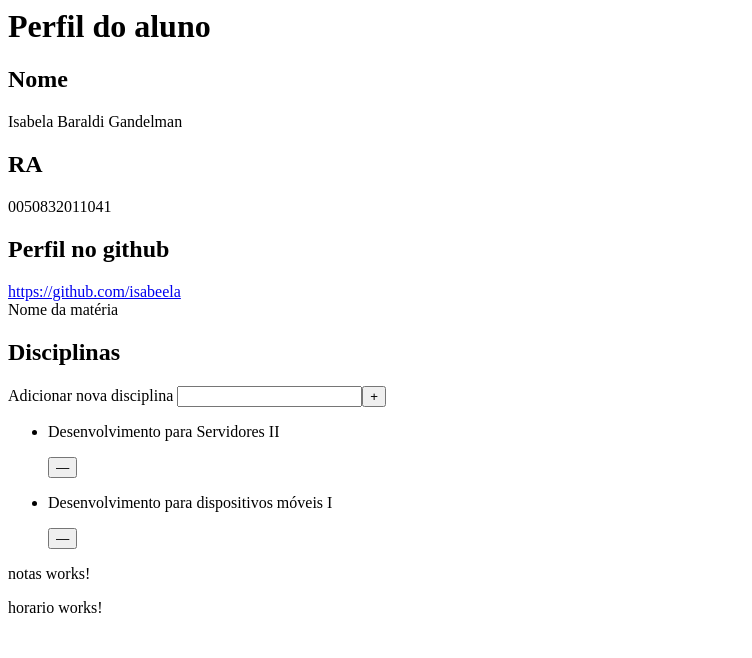
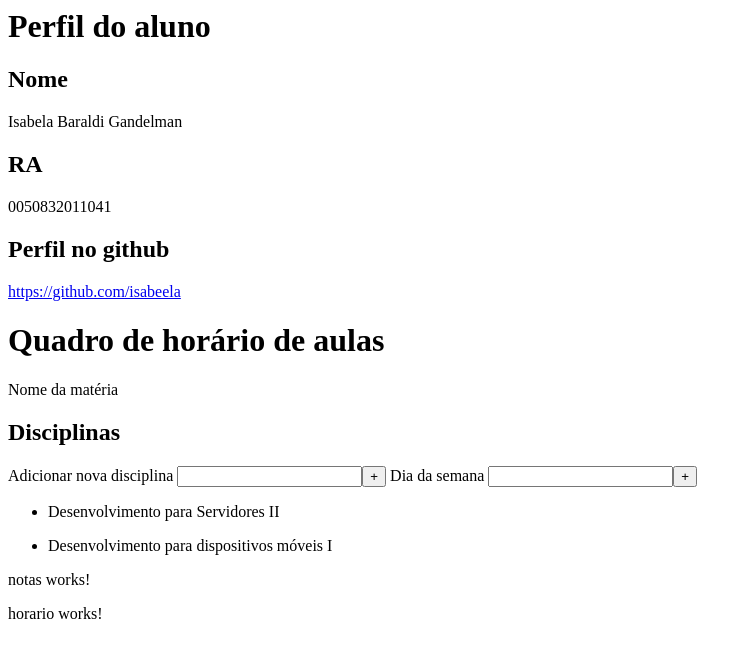
Before and after one commit to isabeela/projeto-minhas-disciplinas, an Angular app: page / in a window 1280 px wide. Shown: the top 658 px of the page, without its empty margins (0-752 px from the left). Built offline with nearby package versions, Linux system fonts and the light colour scheme.

Commit message:
3 files modified

```diff
--- a/src/app/disciplina/disciplina.component.html
+++ b/src/app/disciplina/disciplina.component.html
@@ -6,10 +6,18 @@
  <input type="submit" value="+" (click)="handleClick()">
 </label>
 
+  <label> Dia da semana
+<input type="number" [(ngModel)]="inputValue">
+ <input type="submit" value="+" (click)="handleClick()">
+</label>
+
   <ul>
     <li *ngFor="let item of manutencaoService.getList()">
       <p>{{item.name}} </p>
-      <button (click)="manutencaoService.remove(item.id)">—</button>
+    </li>
+
+    <li *ngFor="let item of manutencaoService.getDia()">
+      <p>{{item.diaSemana}} </p>
     </li>
   </ul>
 </section>
--- a/src/app/home/home.component.html
+++ b/src/app/home/home.component.html
@@ -8,3 +8,15 @@
 
   <h2> Perfil no github </h2>
   <a href="https://github.com/isabeela"> https://github.com/isabeela </a>
+
+
+</div>
+
+<div>
+
+  <h1> Quadro de horário de aulas </h1>
+
+
+
+
+</div>
--- a/src/manutencao.service.ts
+++ b/src/manutencao.service.ts
@@ -5,19 +5,36 @@ interface Subjects {
   name: String;
 }
 
+interface diaSemana {
+  ids: number;
+  diaSemana: number;
+}
+
 @Injectable()
 export class ManutencaoService {
   private list: Subjects[] = [];
+  private lista: diaSemana[] = [];
   constructor() {}
 
   getList() {
     return this.list;
   }
 
+  getDia() {
+    return this.lista;
+  }
+
   add(inputValue: string) {
     this.getList().push({
       id: new Date().getTime(),
       name: inputValue
+    });
+  }
+
+  adds(inputValue: number) {
+    this.getDia().push({
+      ids: new Date().getDate(),
+      diaSemana: inputValue
     });
   }
 
```
